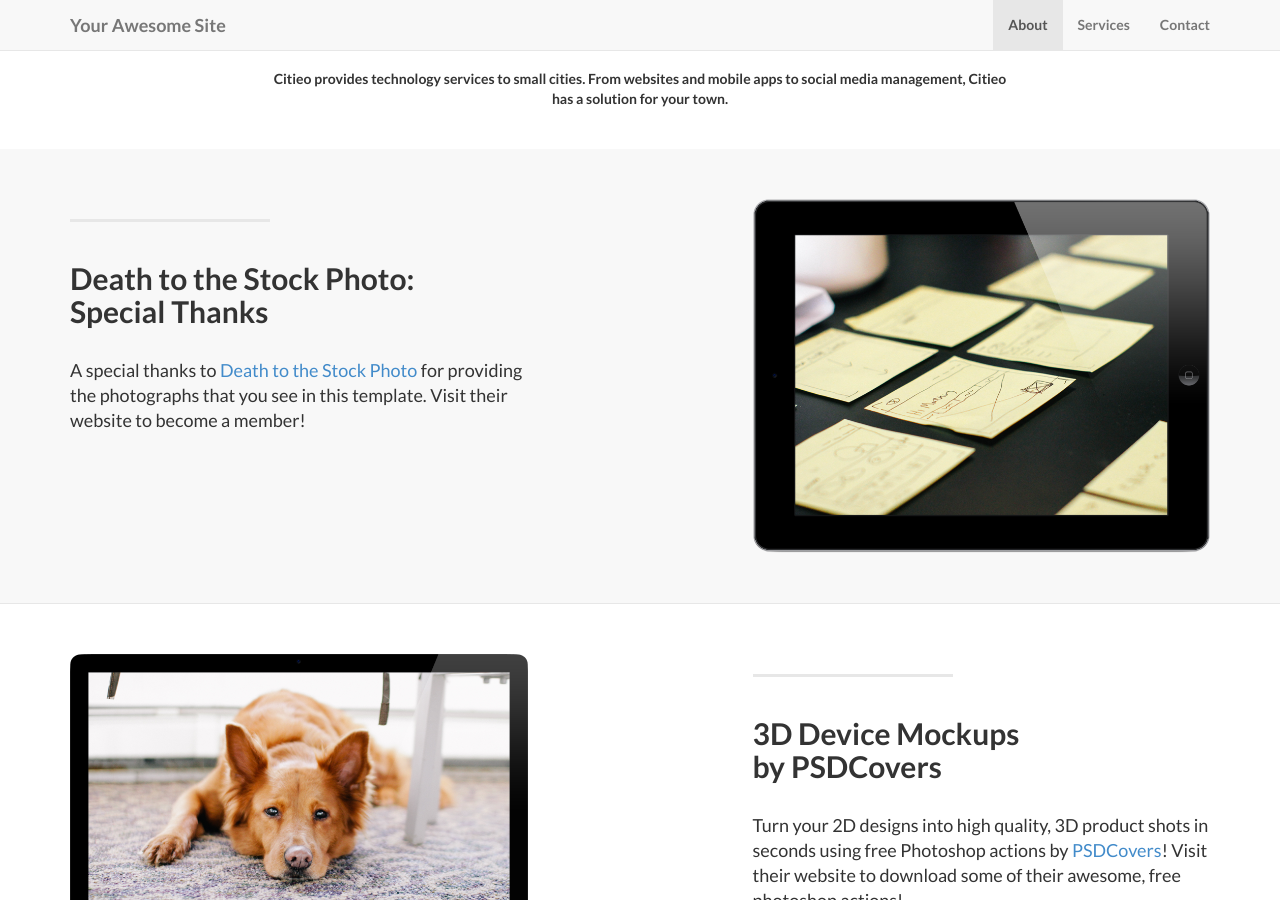
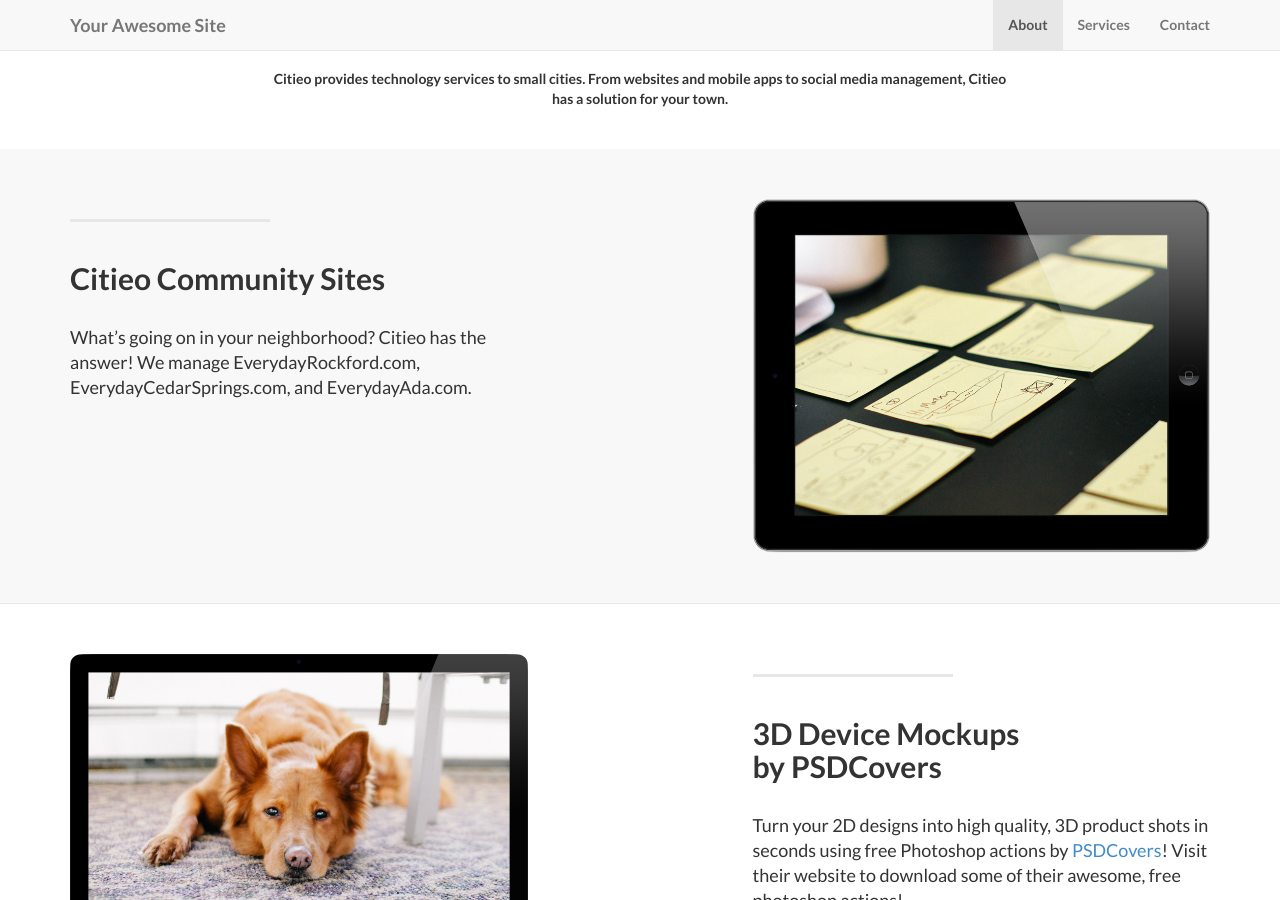
Before and after one commit to freehunter/citieo, a Jekyll site: the page built from index.md, in a window 1280 px wide and 900 px high, scrolled down 785 px. Built offline with Jekyll 4.4.1, drawn with Linux system fonts in a browser that asks for light colours; our own code applies the rules of GitHub Pages for plain Markdown files.

Commit message:
Update 2014-09-21-services-1.markdown

```diff
--- a/_posts/2014-09-21-services-1.markdown
+++ b/_posts/2014-09-21-services-1.markdown
@@ -2,7 +2,7 @@
 layout: default
 img: ipad.png
 category: Services
-title: Death to the Stock Photo:<br>Special Thanks
+title: Citieo Community Sites
 description: |
 ---
-  A special thanks to [Death to the Stock Photo](http://join.deathtothestockphoto.com/) for providing the photographs that you see in this template.  Visit their website to become a member!
+  What's going on in your neighborhood? Citieo has the answer! We manage EverydayRockford.com, EverydayCedarSprings.com, and EverydayAda.com.
```
